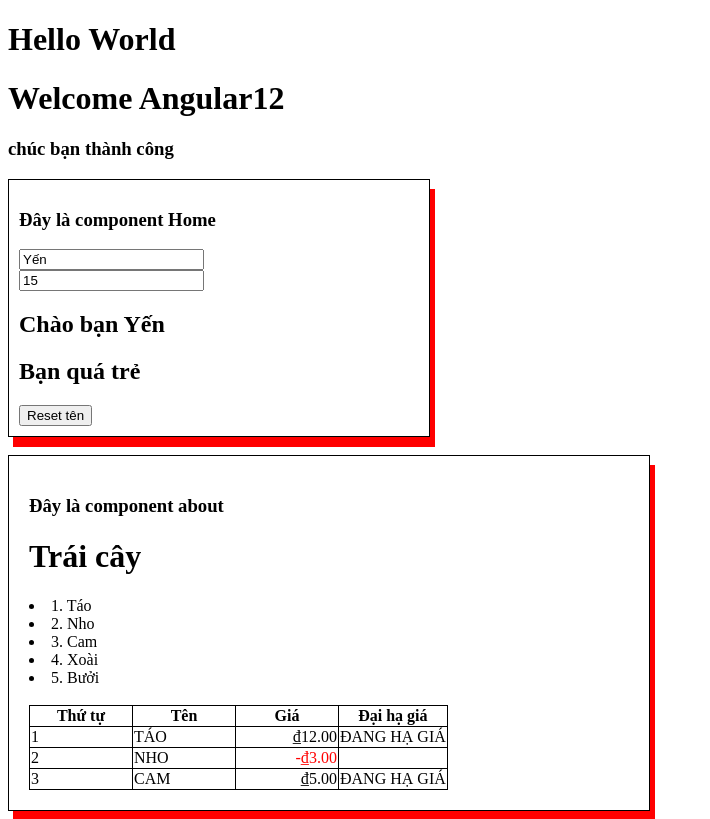
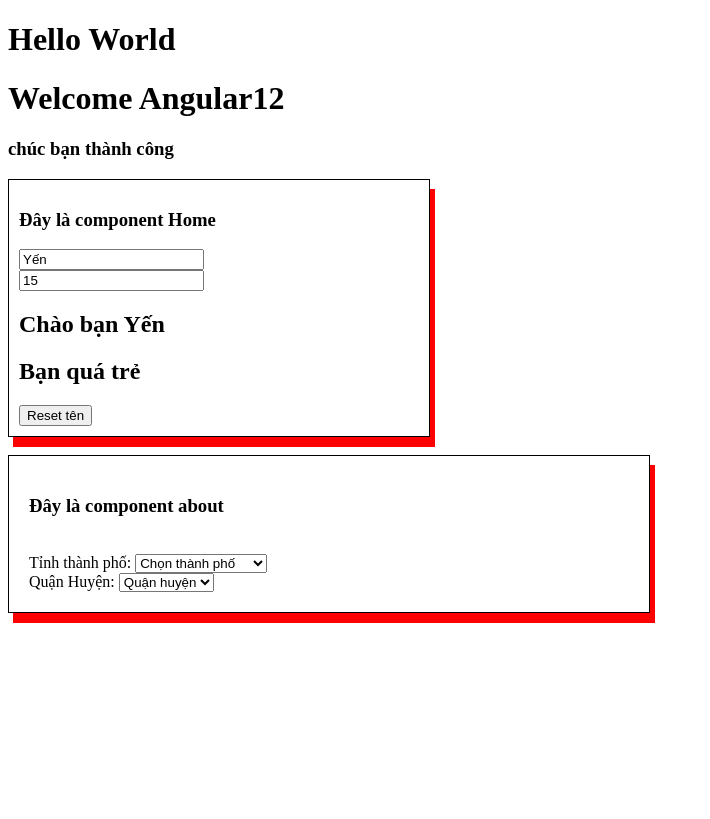
Before and after one commit to ThanhPhong278/angular12, an Angular app: page / in a window 1280 px wide. Shown: the whole page, without its empty margins (0-710 px from the left). Built offline with nearby package versions, Linux system fonts and the light colour scheme.

Commit message:
Learn combobox in Angular

```diff
--- a/src/app/about/about.component.html
+++ b/src/app/about/about.component.html
@@ -1,11 +1,12 @@
 <div class="test">
     <h3>Đây là component about</h3>
-    <h1>Trái cây</h1>
+    <!-- <h1>Trái cây</h1>
         <div *ngFor="let trai of TraiCay; let i = index">
             <li>{{ i + 1 }}. {{ trai}}</li>
-        </div>
+        </div> -->
     <br/>
-    <table class="table">
+    <!-- <table class="table">
+
         <tr>
             <th>Thứ tự</th>
             <th>Tên</th>
@@ -22,5 +23,18 @@
                 <span *ngIf="trai.hagia">{{ trai.gia | onSale | uppercase }}</span>
             </td>
         </tr>
-    </table>
+    </table> -->
+    Tỉnh thành phố:
+    <select id = "city" (change)="changeCity($event)">
+        <option *ngFor="let data of VietNamData" value="{{data.city}}">
+            {{data.city}}
+        </option>
+    </select>
+    <br>
+    Quận Huyện:
+    <select id="district">
+        <option *ngFor="let district of districts" value="{{district}}">
+            {{district}}
+        </option>
+    </select>
 </div>
--- a/src/app/about/about.component.ts
+++ b/src/app/about/about.component.ts
@@ -12,10 +12,71 @@ export class AboutComponent implements OnInit {
     {ten: 'Nho',gia: -3, hagia: false},
     {ten: 'Cam',gia: 5, hagia: true},
   ];
+
+  public districts: string[] = ['Quận huyện'];
+  public VietNamData = [
+    {city: 'Chọn thành phố', district: ['Quận huyện'] },
+  {
+    city: 'An Giang',
+    district: [
+      'Thành phố Long Xuyên',
+      'Thành phố Châu Đốc',
+      'Thị xã Tân Châu',
+      'Huyện An Phú',
+      'Huyện Châu Phú',
+      'Huyện Châu Thành',
+      'Huyện Chợ Mới',
+      'Huyện Phú Tân',
+      'Huyện Thoại Sơn',
+      'Huyện Tịnh Biên',
+      'Huyện Tri Tôn'
+    ],
+  },
+  {
+    city: 'Bà Rịa - Vũng Tàu',
+    district: [
+      'Thành phố Vũng Tàu',
+      'Thị xã Bà Rịa',
+      'Thị xã Phú Mỹ',
+      'Huyện Châu Đức',
+      'Huyện Côn Đảo',
+      'Huyện Đất Đỏ',
+      'Huyện Long Điền',
+      'Huyện Tân Thành',
+      'Huyện Xuyên Mộc'
+    ],
+  },
+  {
+    city: 'Bạc Liêu',
+    district: [
+      'Thành phố Bạc Liêu',
+      'Huyện Đông Hải',
+      'Huyện Giá Rai',
+      'Huyện Hòa Bình',
+      'Huyện Hồng Dân',
+      'Huyện Phước Long',
+      'Huyện Vĩnh Lợi'
+    ],
+  },
+];
   constructor() { }
 
   public  ngOnInit(): void {
     console.log('trai cay= ', this.TraiCay2);
+    console.log('cities= ', this.VietNamData);
   }
+  public changeCity(event: any): void{
+    const city = event.target.value;
+    if(!city){
+      return;
+    }
+    //cách 1
+    // const search = this.VietNamData.filter(data=>data.city===city);
+    // console.log('search', search);
+    // if(search && search.length>0){
+    //   this.districts = search[0].districts;
 
-}
+    //cách 2
+    this.districts = this.VietNamData.find((data)=>data.city===city)?.district|| [];
+    }
+  }
```
